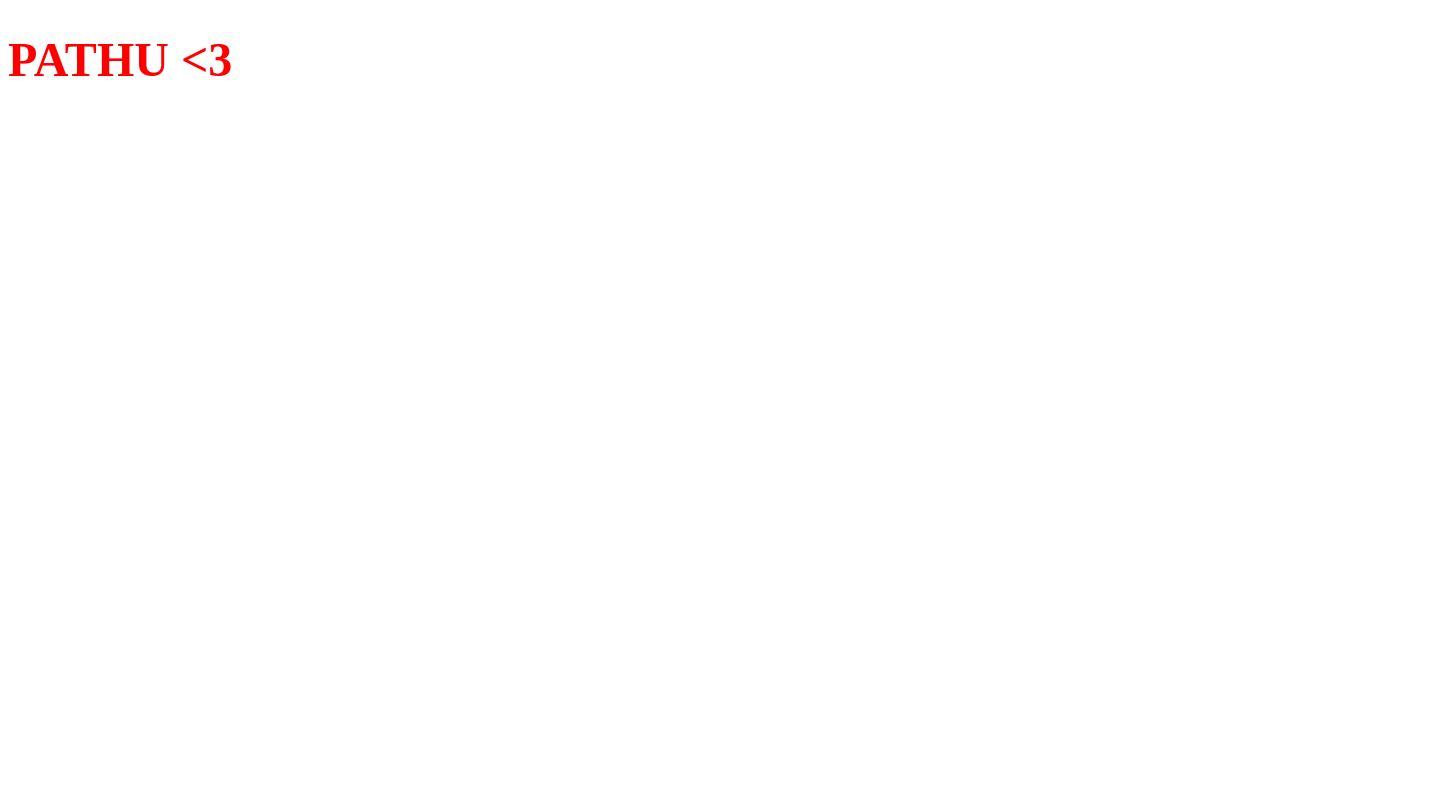
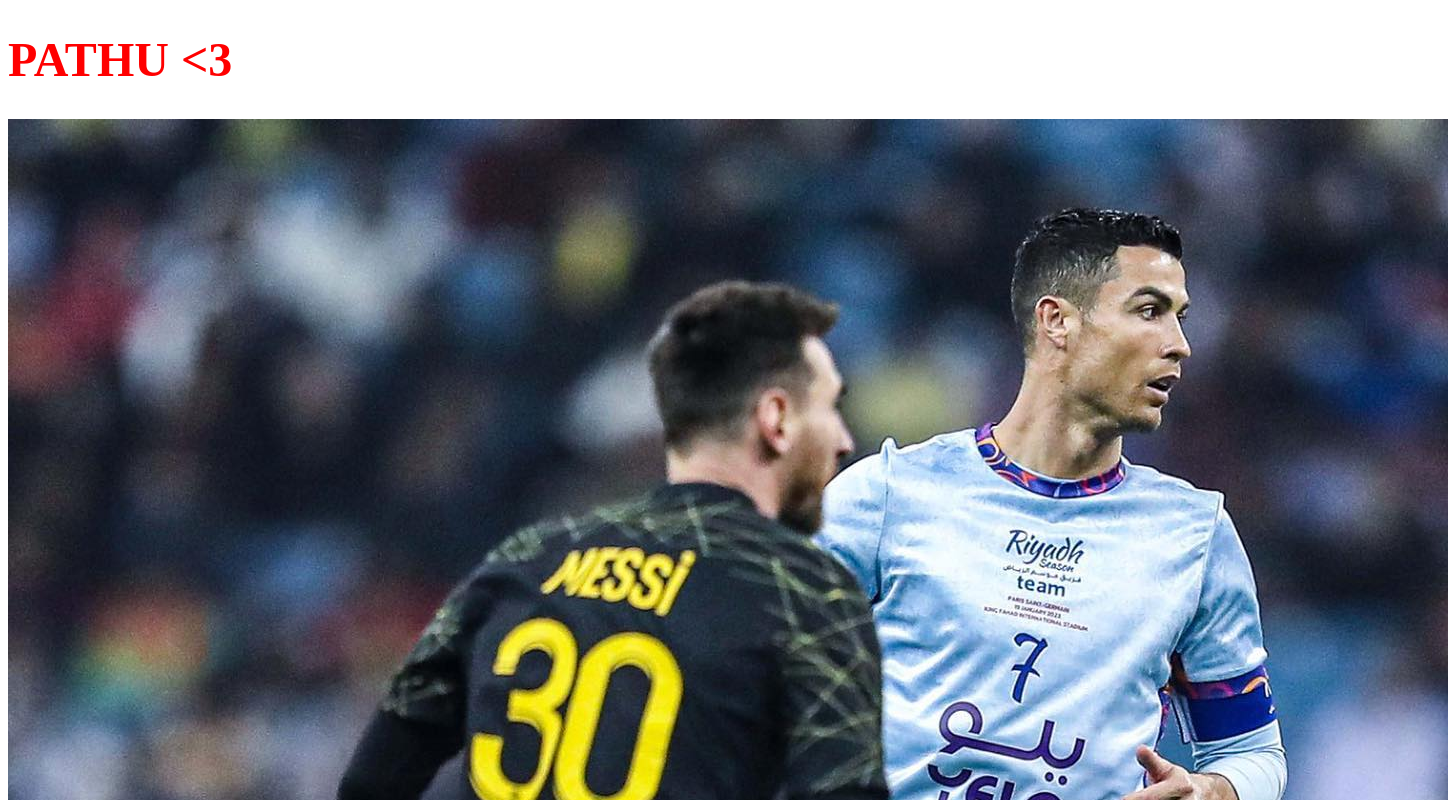
Before and after one commit to rafee710/rafee, a plain HTML site: page index.html in a window 1280 px wide. Shown: the top 800 px of the page, 1448 px wide, since content can reach past the window. Drawn offline with Linux system fonts and the light colour scheme.

Commit message:
image added

```diff
--- a/index.html
+++ b/index.html
@@ -6,5 +6,6 @@
     </head>
     <body>
         <h1>PATHU <3 </h1>
+        <img src="f212735b7c384566ad73eda902285438_325975171_671334278023979_414622425970666385_n.jpg" />
     </body>
 </html>
```
